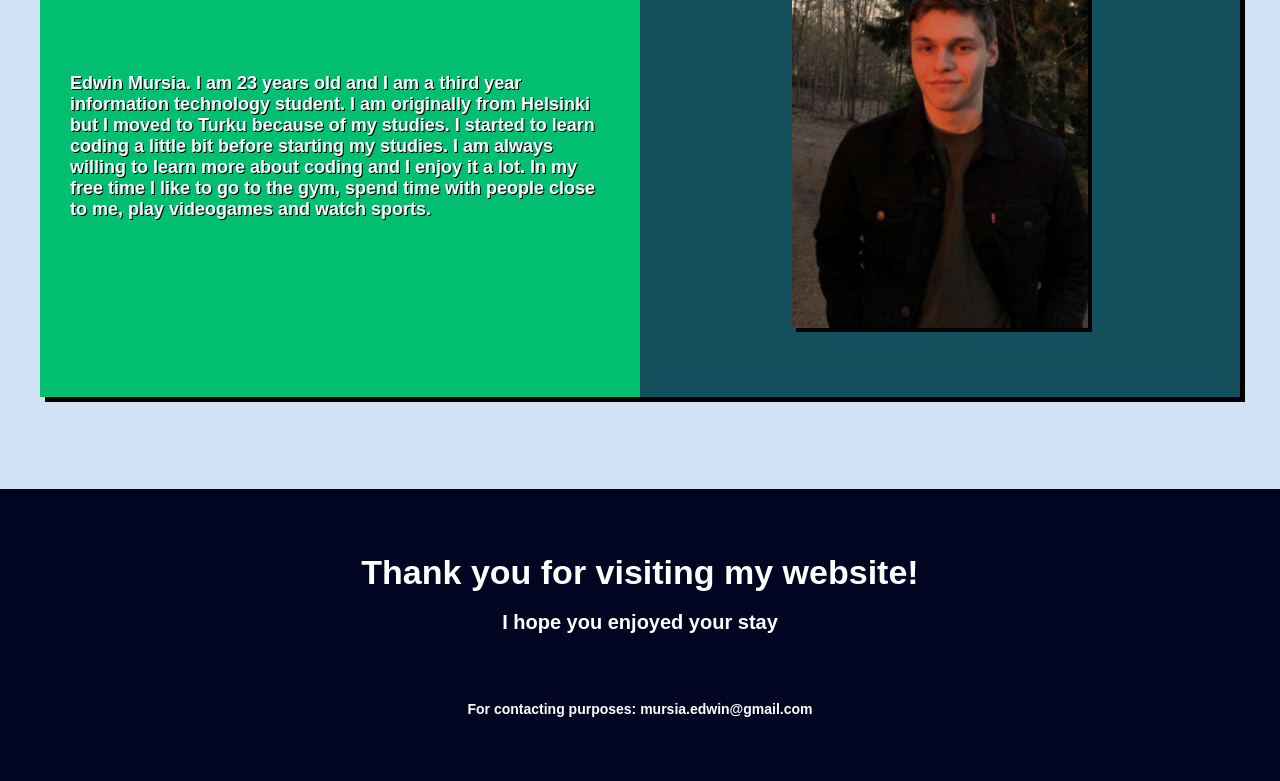
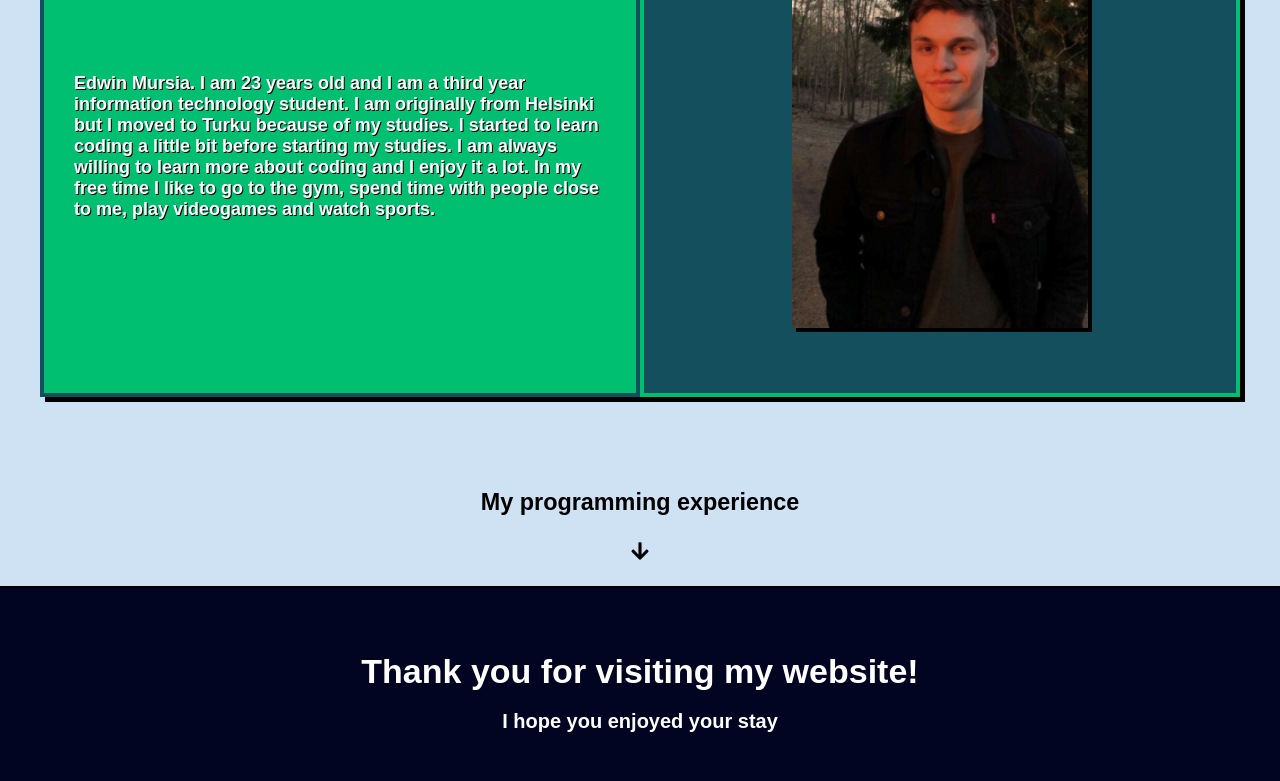
Before and after one commit to edwinmursia/myWebsite, a React (Create React App) app: page /moreAbout in a window 1280 px wide. Shown: the part 391-1172 px from the top of the page. Built offline with nearby package versions, Linux system fonts and the light colour scheme; a web font is replaced by a local one.

Commit message:
Created the collapsible component.

```diff
--- a/src/components/AboutMe/AboutMeElements.js
+++ b/src/components/AboutMe/AboutMeElements.js
@@ -44,6 +44,7 @@ export const TextContainer = styled.div`
     background: #01bf71;
     height: 500px;
     width: 600px;
+    border: 4px solid #134f5c;
 
     @media screen and (max-width: 1024px) {
         width: 400px;
@@ -68,6 +69,7 @@ export const ImageContainer = styled.div`
     height: 500px;
     width: 600px;
     background: #134f5c;
+    border: 4px solid #01bf71;
 
     @media screen and (max-width: 1024px) {
         width: 400px;
--- /dev/null
+++ b/src/components/Collapsible/Collapsible.css
@@ -0,0 +1,19 @@
+.collapsible {
+    background: #cfe2f3;
+    justify-content: center;
+    align-items: center;
+}
+
+.content {
+    display: flex;
+    align-items: center;
+    justify-content: center;
+    border: 1px solid #000;
+    height: 0px;
+    overflow: hidden;
+    transition: height ease 0.5s;
+}
+
+.content.show {
+    height: 200px;
+}
--- /dev/null
+++ b/src/components/Collapsible/CollapsibleComponent.js
@@ -0,0 +1,29 @@
+import React, { useState } from "react";
+import styled from "styled-components";
+import { FaArrowDown } from "react-icons/fa";
+import './Collapsible.css'
+
+export const ButtonWrapper = styled.div`
+  font-size: 20px;
+  display: flex;
+  flex-direction: column;
+  justify-content: center;
+  align-items: center;
+  padding-bottom: 25px;
+`
+
+const Collapsible = (props) => {
+  const [isOpen, setIsOpen] = useState(false);
+
+  return (
+    <div className="collapsible">
+      <ButtonWrapper className="toggle" >
+        <h3 style={{paddingBottom: 25}} >My programming experience</h3>
+        <FaArrowDown onClick={() => setIsOpen(!isOpen)} style={{cursor: "pointer"}} />
+      </ButtonWrapper>
+      <div className={isOpen ? "content show" : "content"}>{props.children}</div>
+    </div>
+  );
+};
+
+export default Collapsible;
--- /dev/null
+++ b/src/components/Collapsible/index.js
@@ -0,0 +1,33 @@
+import React from "react";
+import Collapsible from "./CollapsibleComponent";
+
+const collapsible = () => {
+  return (
+    <div>
+      <Collapsible>
+        <p>
+          Content inside here
+          <br />
+          Content inside here
+          <br />
+          Content inside here
+          <br />
+          Content inside here
+          <br />
+          Content inside here
+          <br />
+          Content inside here
+          <br />
+          Content inside here
+          <br />
+          Content inside here
+          <br />
+          Content inside here
+          <br />
+        </p>
+      </Collapsible>
+    </div>
+  );
+};
+
+export default collapsible;
--- a/src/pages/moreAbout.js
+++ b/src/pages/moreAbout.js
@@ -3,6 +3,7 @@ import Sidebar from '../components/Sidebar'
 import Navbar from '../components/Navbar'
 import AboutMe from '../components/AboutMe'
 import Footer from '../components/Footer'
+import Collapsible from '../components/Collapsible'
 
 const MoreAboutPage = () => {
 
@@ -17,6 +18,7 @@ const MoreAboutPage = () => {
             <Sidebar isOpen={isOpen} toggle={toggle} />
             <Navbar toggle={toggle} />
             <AboutMe />
+            <Collapsible />
             <Footer />
         </>
     )
```
